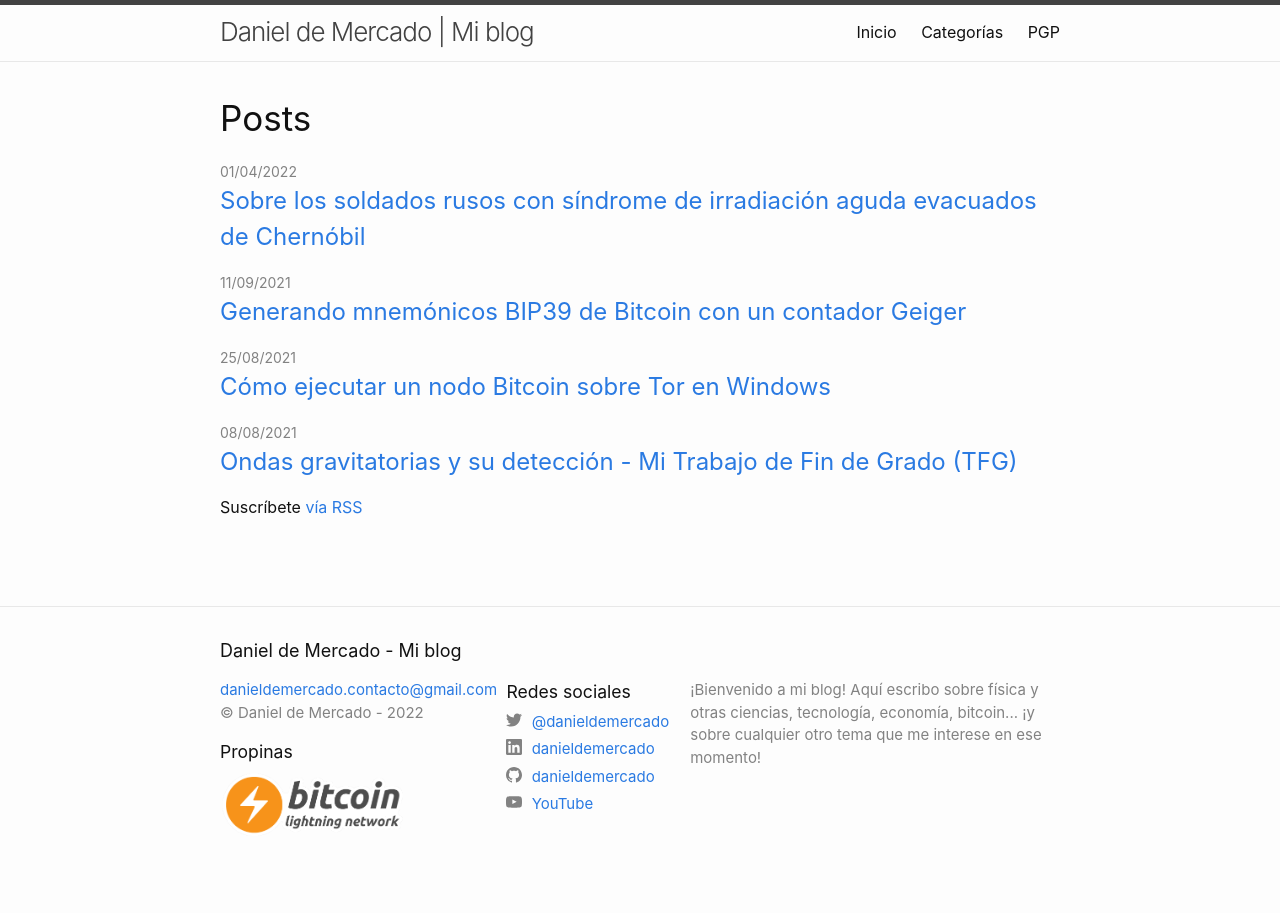
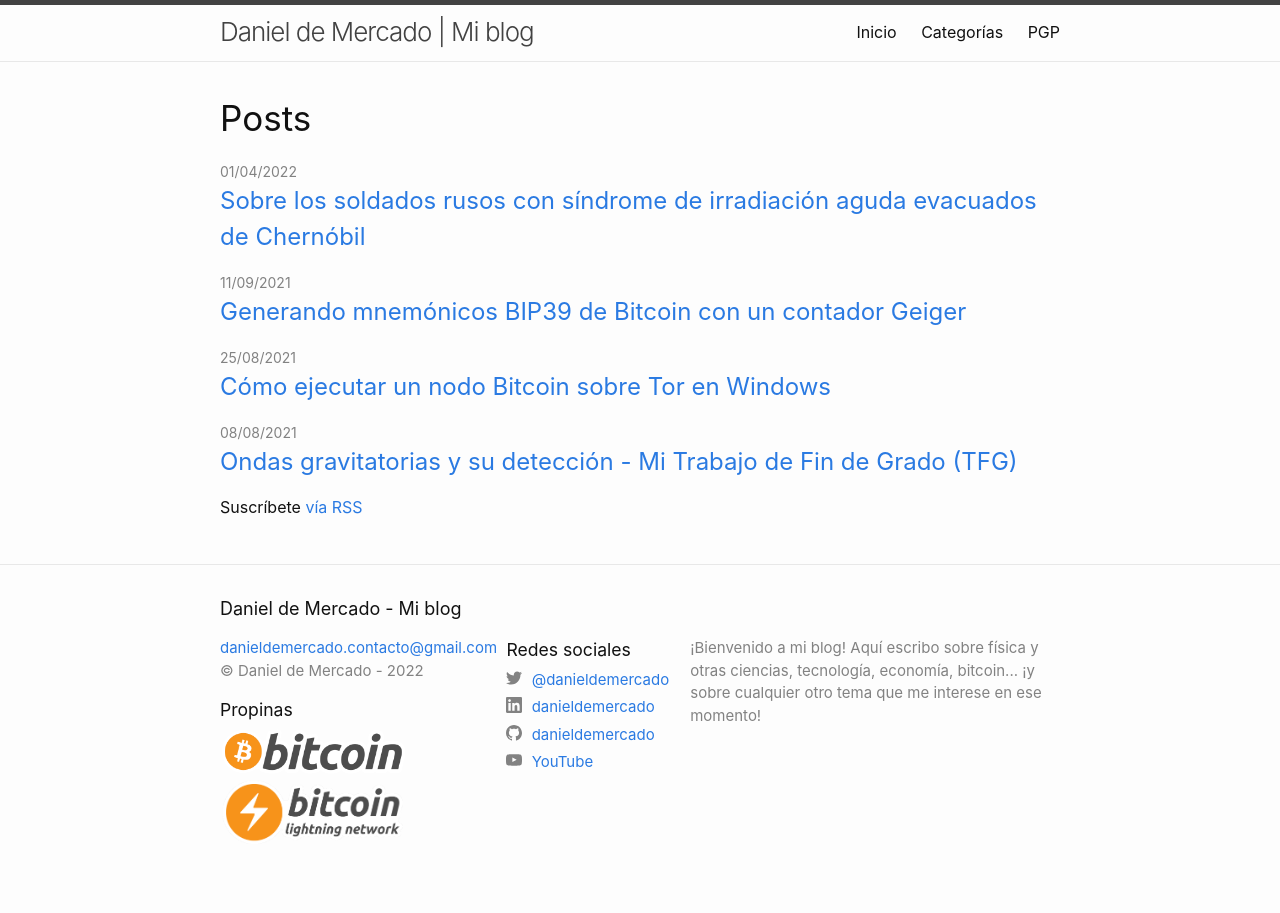
Before and after one commit to danieldemercado/mi-blog, a Jekyll site: the page built from index.markdown, in a window 1280 px wide. Built offline with Jekyll 4.4.1, drawn with Linux system fonts in a browser that asks for light colours.

Commit message:
Añadido botón de propinas de bitcoin (on chain)

```diff
--- a/_config.yml
+++ b/_config.yml
@@ -45,6 +45,7 @@
 
 
 # --- Donations methods -----
+bitcoin_address: bc1qf8cl45a74r78m40lce4304z6jj4esc5zus73nu
 bitcoin_tippin_me_card: danieldemercado
 
 
--- a/_includes/donations.html
+++ b/_includes/donations.html
@@ -1,3 +1,4 @@
 <ul class="donation-methods-list">
-    {%- if site.bitcoin_tippin_me_card -%}<li><a href="https://tippin.me/@{{ site.bitcoin_tippin_me_card| cgi_escape | escape }}"><img src="{{ 'assets/Bitcoin_lightning.png' | relative_url }}" alt=" bitcoin (lightning)" /></a></li>{%- endif -%}
+    {%- if site.bitcoin_address -%}<li><a class="bitcoin-address" href="https://blockstream.info/address/{{ site.bitcoin_address| cgi_escape | escape }}"><img src="{{ 'assets/bitcoin_logo.png' | relative_url }}" alt=" bitcoin (on chain)" /></a></li>{%- endif -%}
+    {%- if site.bitcoin_tippin_me_card -%}<li><a class="bitcoin-lightning" href="https://tippin.me/@{{ site.bitcoin_tippin_me_card| cgi_escape | escape }}"><img src="{{ 'assets/Bitcoin_lightning.png' | relative_url }}" alt=" bitcoin (lightning)" /></a></li>{%- endif -%}
 </ul>
--- a/_sass/minima/_layout.scss
+++ b/_sass/minima/_layout.scss
@@ -132,11 +132,13 @@
   margin-left: 0;
   img {
     width: 140pt;
+    margin-bottom: 3.5pt;
   }
 }
 
-.donation-methods-list:hover img {
-  filter: brightness(92%);
+.bitcoin-address:hover img,
+.bitcoin-lightning:hover img {
+  filter: brightness(90%);
 }
 
 .social-networks{
```
Also changed, not shown: assets/bitcoin_logo.png (added).
